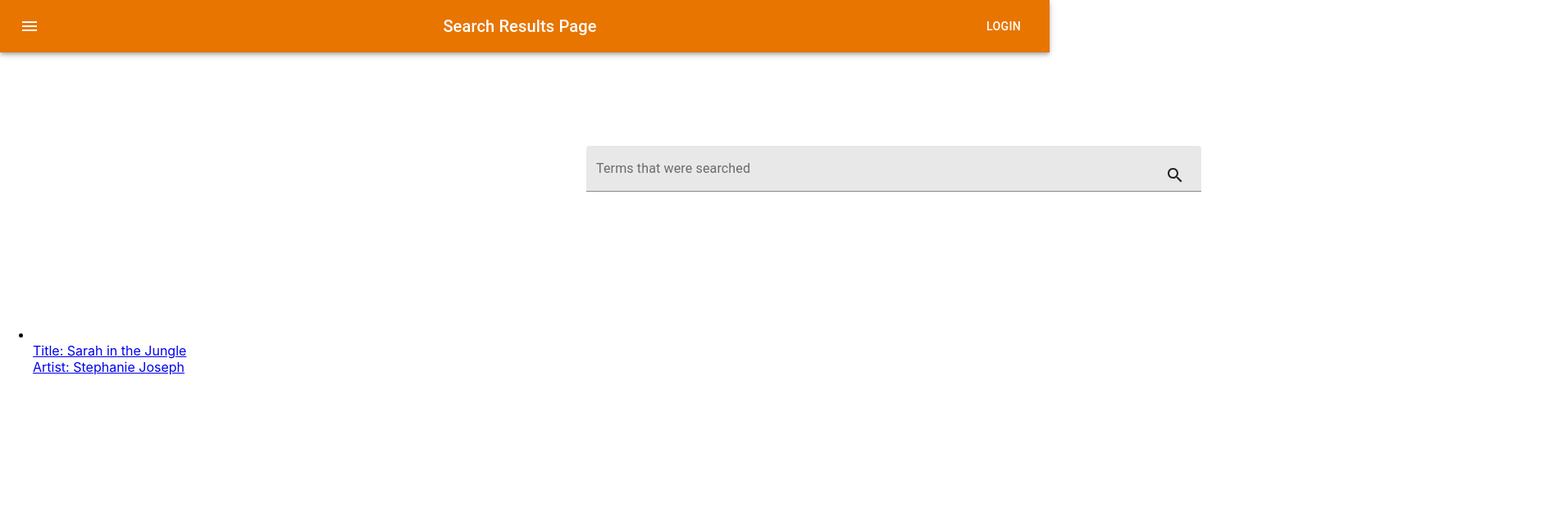
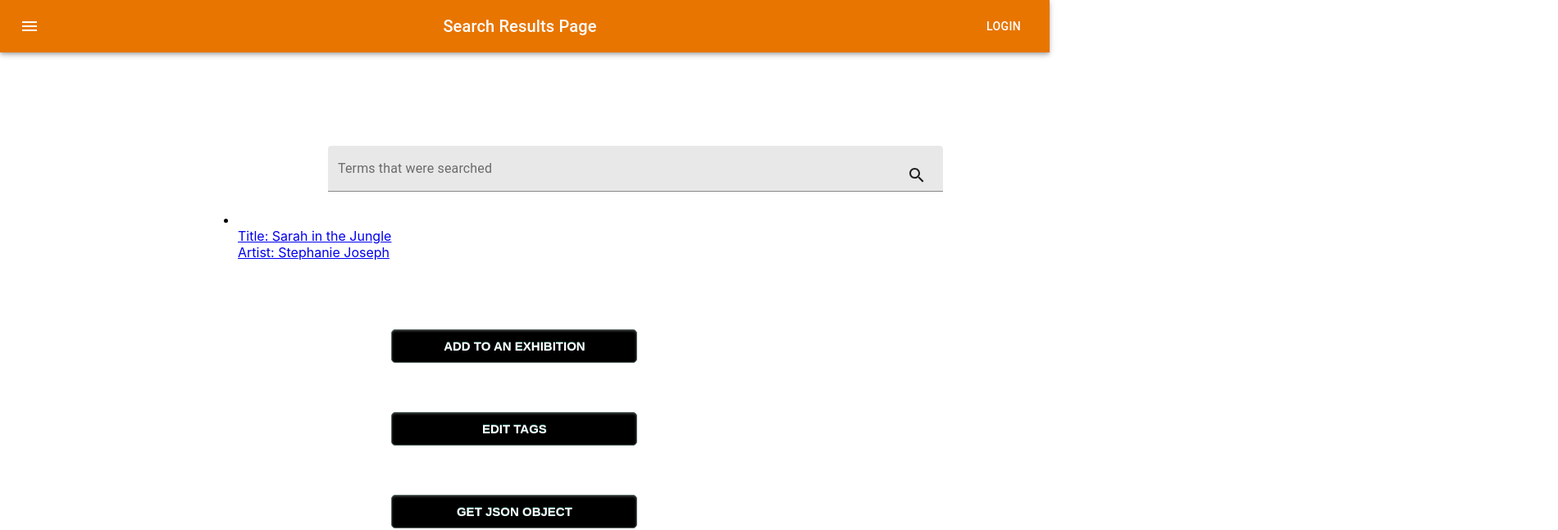
Before and after one commit to UTDATEC/comer-unnamed-women, a React (Create React App) app in the folder comer-collection/: page /searchpage in a window 1280 px wide. Shown: the top 647 px of the page at 82% size, 1900 px wide, since content can reach past the window. Built offline with nearby package versions, Linux system fonts and the light colour scheme; some icons are missing; what miragejs would draw is missing.

Commit message:
/searchpage

```diff
--- /dev/null
+++ b/comer-collection/src/Components/SearchPage2/SearchPage2.css
@@ -0,0 +1,95 @@
+.App {
+  display: flex;
+}
+
+.App-logo {
+  height: 40vmin;
+  pointer-events: none;
+}
+
+@media (prefers-reduced-motion: no-preference) {
+  .App-logo {
+    animation: App-logo-spin infinite 20s linear;
+  }
+}
+
+.App-header {
+  background-color: #282c34;
+  min-height: 100vh;
+  display: flex;
+  flex-direction: column;
+  align-items: center;
+  justify-content: center;
+  font-size: calc(10px + 2vmin);
+  color: white;
+}
+
+.App-link {
+  color: #61dafb;
+}
+
+@keyframes App-logo-spin {
+  from {
+    transform: rotate(0deg);
+  }
+  to {
+    transform: rotate(360deg);
+  }
+}
+
+::-webkit-textfield-decoration-container[type=text] {
+  width: 50%;
+  padding: 50px 10px;
+  margin: 10px 0;
+  box-sizing: border-box;
+}
+
+a:hover {
+  color: orange;
+}
+
+.container {
+  height: 150%;
+  width: 150%;
+  display: flex;
+  justify-content: left;
+  align-items: center;
+}
+
+.myButton {
+	box-shadow:inset 0px 1px 3px 0px #484848;
+	background-color:#000000;
+	border-radius:5px;
+	border:1px solid #566963;
+	display:inline-block;
+	cursor:pointer;
+	color:#ffffff;
+	font-family:Arial;
+	font-size:15px;
+	font-weight:bold;
+	padding:11px 23px;
+	text-decoration:none;
+	text-shadow:0px -1px 0px #2b665e;
+
+}
+.myButton:hover {
+	background-color:#6c7c7c;
+
+}
+.myButton:active {
+	position:relative;
+	top:1px;
+
+}
+
+.align-right {
+  margin-left: 0px;
+}
+
+.align-left{
+  margin-left: -900px;
+}
+
+.align-search{
+  margin-left: 400px;
+}
--- a/comer-collection/src/Components/SearchPage2/SearchPage2.js
+++ b/comer-collection/src/Components/SearchPage2/SearchPage2.js
@@ -1,6 +1,6 @@
 import logo from './logo.svg';
 //import logo from './logo.png';
-import '../App/App.css';
+import './SearchPage2.css';
 //import IconButton from "@material-ui/core/IconButton";
 import InputAdornment from "@material-ui/core/InputAdornment";
 import SearchIcon from "@material-ui/icons/Search";
```
Also changed, not shown: 1 other file (tests, documents, lock files or other folders).
